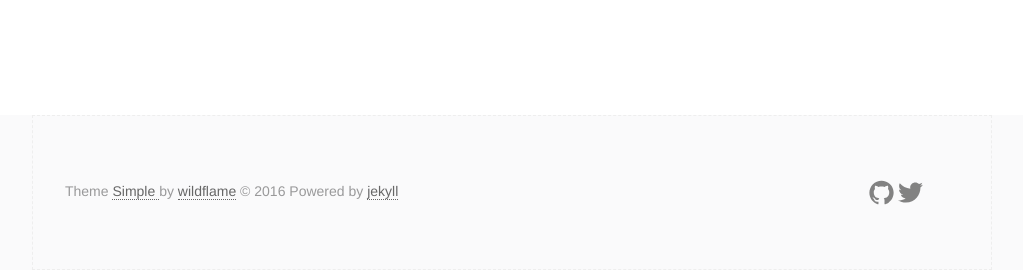
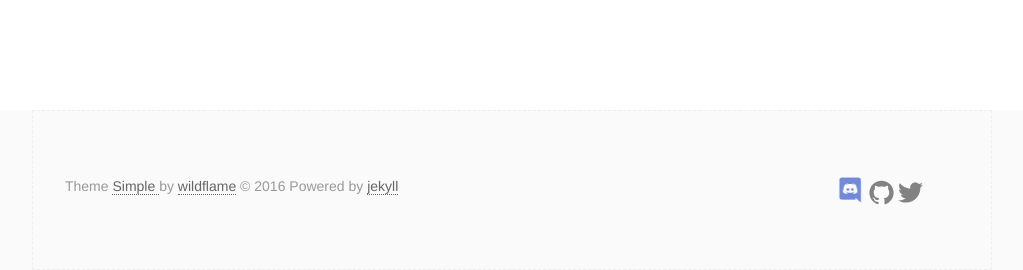
Before and after one commit to Godostra/godostra.github.io, a Jekyll site: the page built from index.html, in a window 1280 px wide. Shown: the part 630-900 px from the top of the page, without its empty margins (128-1151 px from the left). Built offline with Jekyll 4.4.1, drawn with Linux system fonts in a browser that asks for light colours.

Commit message:
footer.html:add discord link

```diff
--- a/_includes/footer.html
+++ b/_includes/footer.html
@@ -10,6 +10,7 @@
 
     <div class="footer right column one-half">
       <section class="small-font">
+        <a href="https://discord.gg/kNyvzzq"><span><img src="/assets/img/Discord-Logo-Color.png" alt="Discord Logo" width="30" height="30"></span></a>
         {% if site.github_username %}
         {% include icon-github.html username=site.github_username %}
         {% endif %}
```
Also changed, not shown: assets/img/Discord-Logo-Color.png (added).
